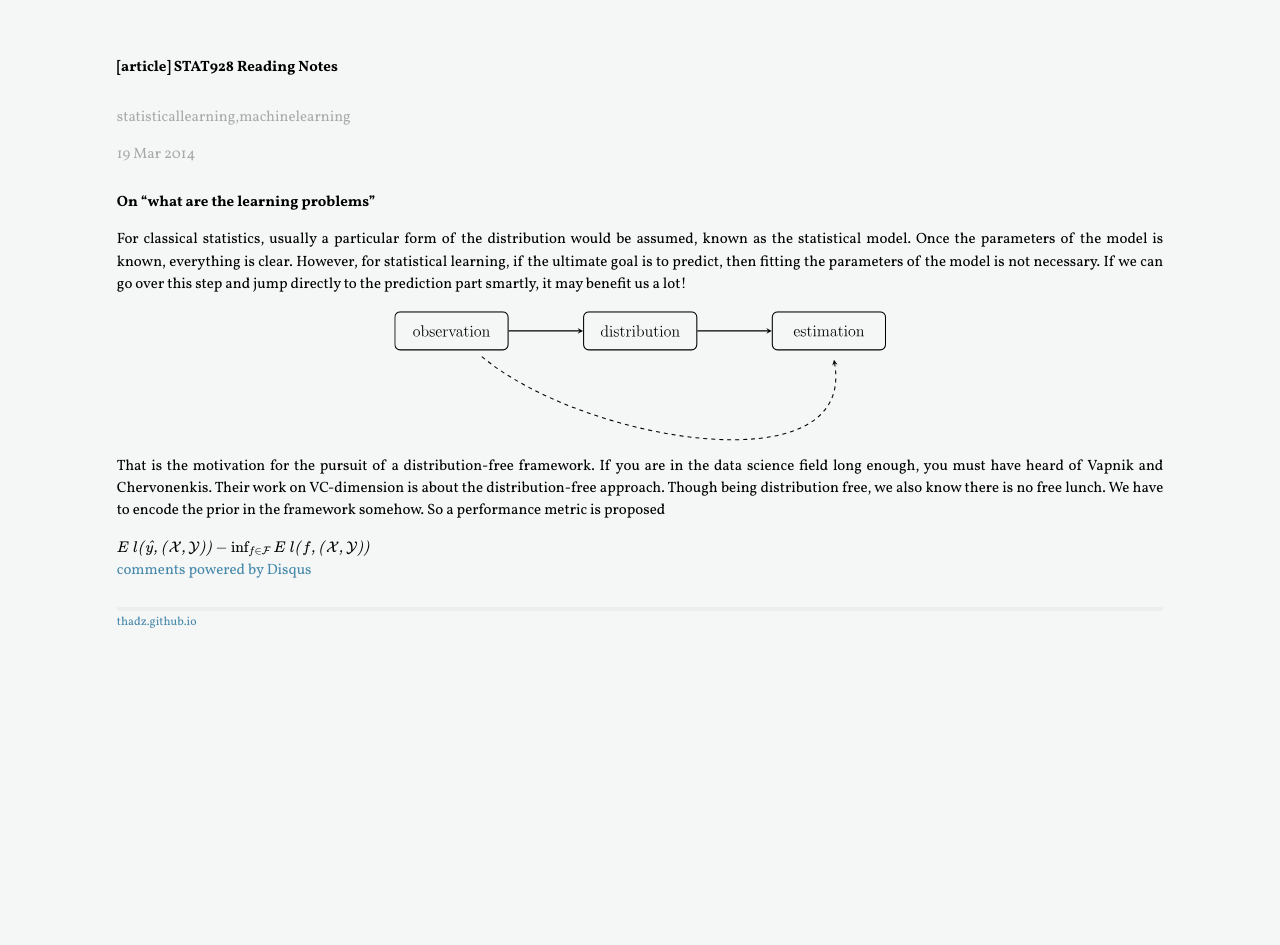
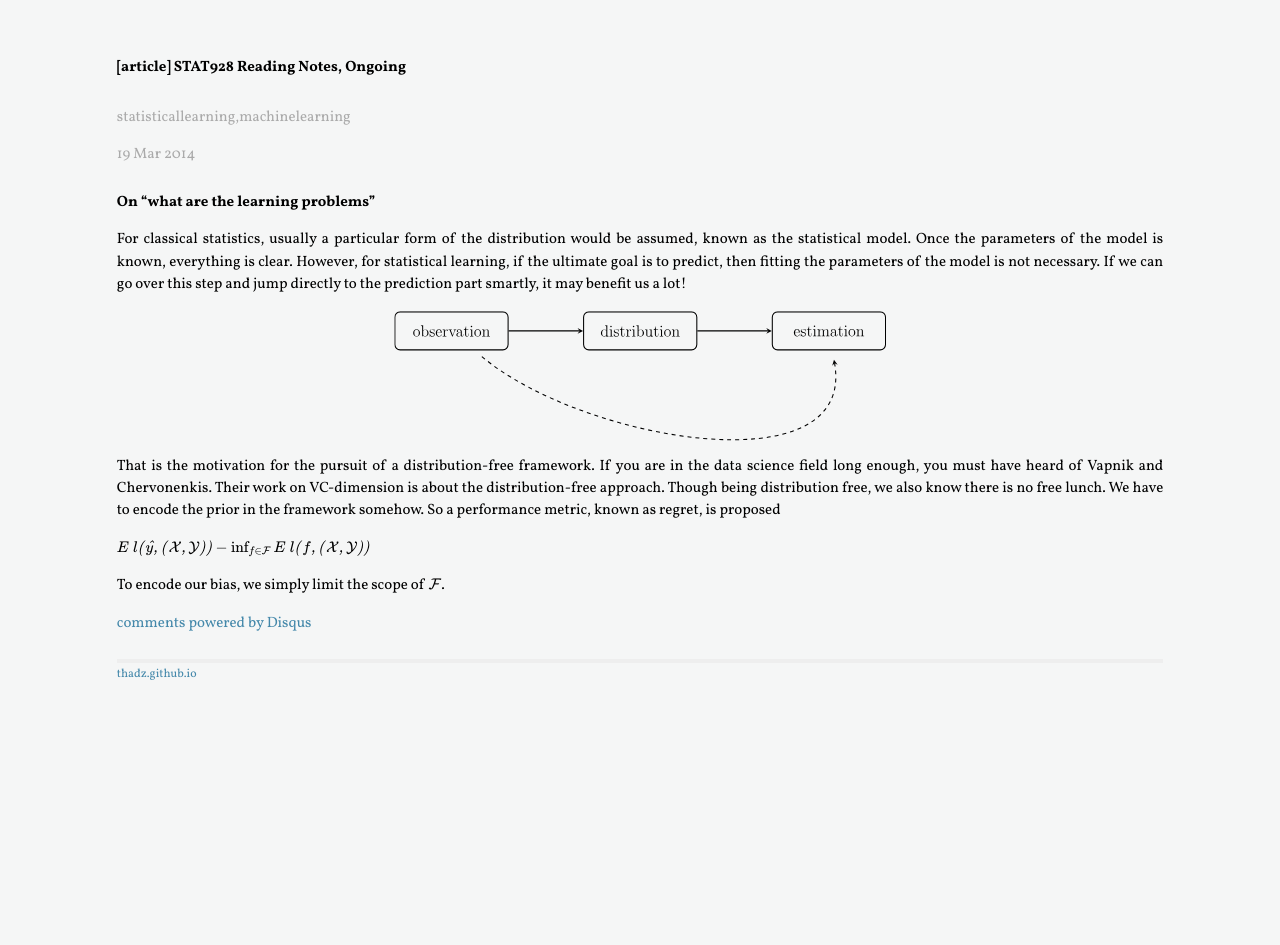
Before and after one commit to Thadz/thadz.github.io, a Jekyll site: the page built from _posts/2014-03-19-stat928-reading-notes.md, in a window 1280 px wide. Built offline with Jekyll 4.4.1, drawn with Linux system fonts in a browser that asks for light colours; some web fonts are replaced; Markdown is read by kramdown in place of the engine named in the settings; formulas are drawn with MathJax 3; comment, search, counter and statistics services are not loaded.

```diff
--- a/_posts/2014-03-19-stat928-reading-notes.md
+++ b/_posts/2014-03-19-stat928-reading-notes.md
@@ -1,6 +1,6 @@
 ---
 layout: post
-title: "STAT928 Reading Notes"
+title: "STAT928 Reading Notes, Ongoing"
 categories: article
 tags: statistical learning, machine learning
 ---
@@ -20,6 +20,9 @@
 are in the data science field long enough, you must have heard of Vapnik and
 Chervonenkis. Their work on VC-dimension is about the distribution-free approach.
 Though being distribution free, we also know there is no free lunch. We have to
-encode the prior in the framework somehow. So a performance metric is proposed
+encode the prior in the framework somehow. So a performance metric, known as
+regret, is proposed
 
-<div>$\textit{E}\;\cal{l}(\hat{y}, (X,Y))-\inf_{f\in\cal{F}}\textit{E}\;\cal{l}(f,(X,Y))$</div>
+$\textit{E}\;\cal{l}(\hat{y}, (X,Y))-\inf_{f\in\cal{F}}\textit{E}\;\cal{l}(f,(X,Y))$
+
+To encode our bias, we simply limit the scope of $\cal{F}$.
```
Also changed, not shown: _posts/2014-03-07-ambiguous-if-statements-in-c-syntax-language.md (added, +24 -0 lines).
